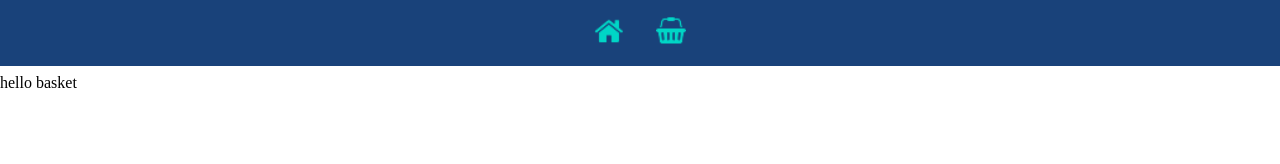
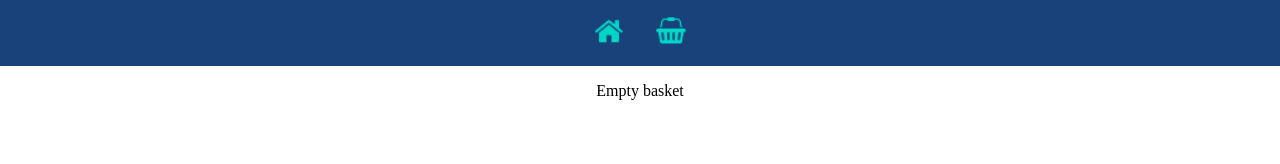
Before and after one commit to milac0/system-checkout-client, a React app: page /basket in a window 1280 px wide. Shown: the top 164 px of the page. Built offline with nearby package versions, Linux system fonts and the light colour scheme.

Commit message:
add list in basket

```diff
--- /dev/null
+++ b/src/components/BasketList.js
@@ -0,0 +1,20 @@
+import React from "react";
+import { useContext } from "react";
+import { DataContext } from "../context/DataContext";
+import Item from "./Item";
+import "./basketList.scss";
+
+const BasketList = () => {
+  const { state } = useContext(DataContext);
+  return (
+    <div className="basket_list">
+      {state.basket.length ? (
+        state.basket.map(bask => <Item item={bask} />)
+      ) : (
+        <p className="basket_msg">Empty basket</p>
+      )}
+    </div>
+  );
+};
+
+export default BasketList;
--- /dev/null
+++ b/src/components/basketList.scss
@@ -0,0 +1,8 @@
+.basket_list {
+  text-align: center;
+
+  .basket-msg {
+    font-size: 1rem;
+    font-weight: 500;
+  }
+}
--- a/src/pages/Basket.js
+++ b/src/pages/Basket.js
@@ -1,7 +1,12 @@
 import React from "react";
+import BasketList from "./../components/BasketList";
 
 const Basket = () => {
-  return <div>hello basket</div>;
+  return (
+    <div>
+      <BasketList />
+    </div>
+  );
 };
 
 export default Basket;
```
